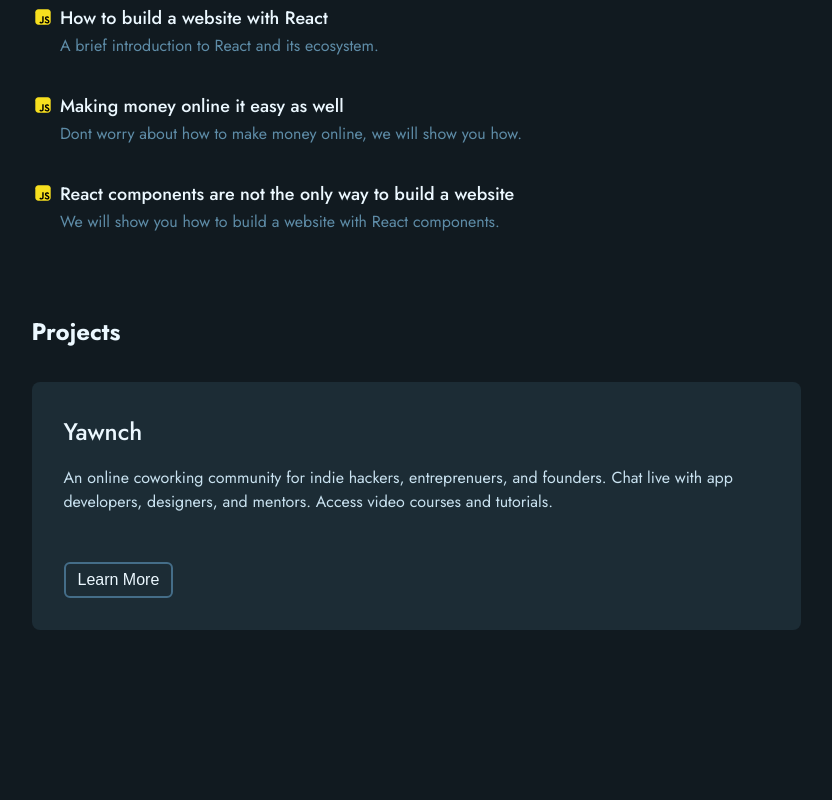
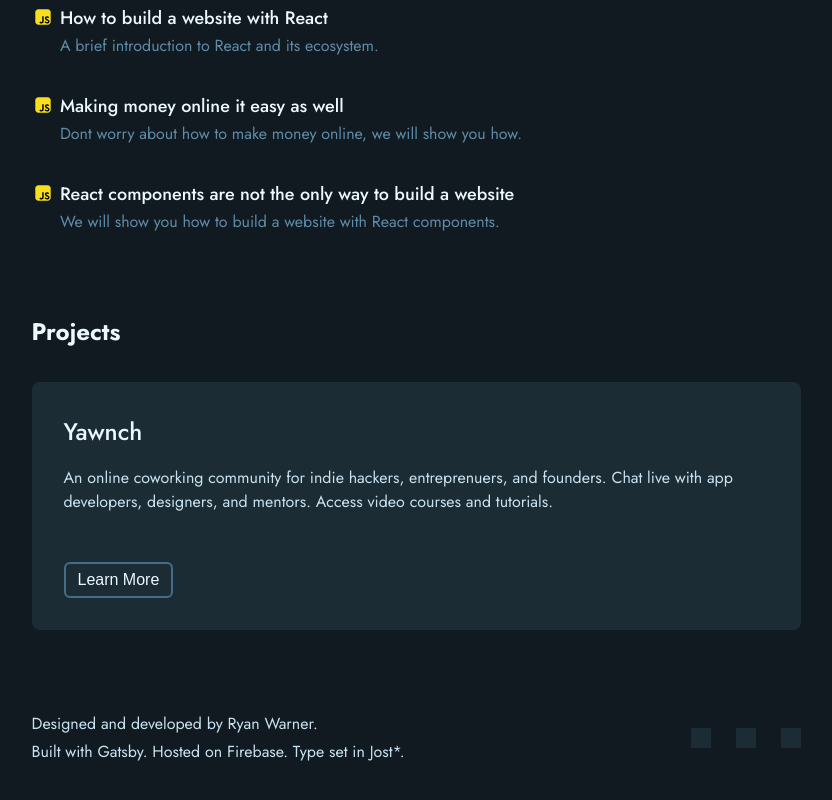
Before and after one commit to itsrennyman/renatopozzi.me, a Next.js app: page / in a window 1280 px wide. Shown: the part 554-1354 px from the top of the page, without its empty margins (224-1056 px from the left). Before the commit the page ends 1244 px from the top, so only its background shows below. Built offline with nearby package versions, Linux system fonts and the light colour scheme.

Commit message:
feat: added icons placeholder

```diff
--- a/pages/index.js
+++ b/pages/index.js
@@ -9,6 +9,7 @@ import { Flex } from "../components/UI/Flex";
 import { Paragraph } from "../components/UI/Paragraph";
 import { Card } from "../components/UI/Card";
 import { Article } from "../components/Article";
+import { styled } from "../stitches.config";
 
 export async function getStaticProps() {
   const articles = [];
@@ -51,6 +52,12 @@ const dummyArticles = [
     excerpt: "We will show you how to build a website with React components.",
   },
 ];
+
+const Square = styled("div", {
+  width: "20px",
+  height: "20px",
+  backgroundColor: "$blue200",
+});
 
 export default function Home({ articles }) {
   return (
@@ -111,6 +118,23 @@ export default function Home({ articles }) {
           </Flex>
         </Card>
       </section>
+
+      <Flex
+        as="footer"
+        css={{ marginTop: "5rem" }}
+        align="center"
+        justify="between"
+      >
+        <Paragraph css={{ lineHeight: "1.75rem" }}>
+          Designed and developed by Ryan Warner.
+          <br /> Built with Gatsby. Hosted on Firebase. Type set in Jost*.
+        </Paragraph>
+        <Flex gap="5">
+          <Square />
+          <Square />
+          <Square />
+        </Flex>
+      </Flex>
     </Container>
   );
 }
```
